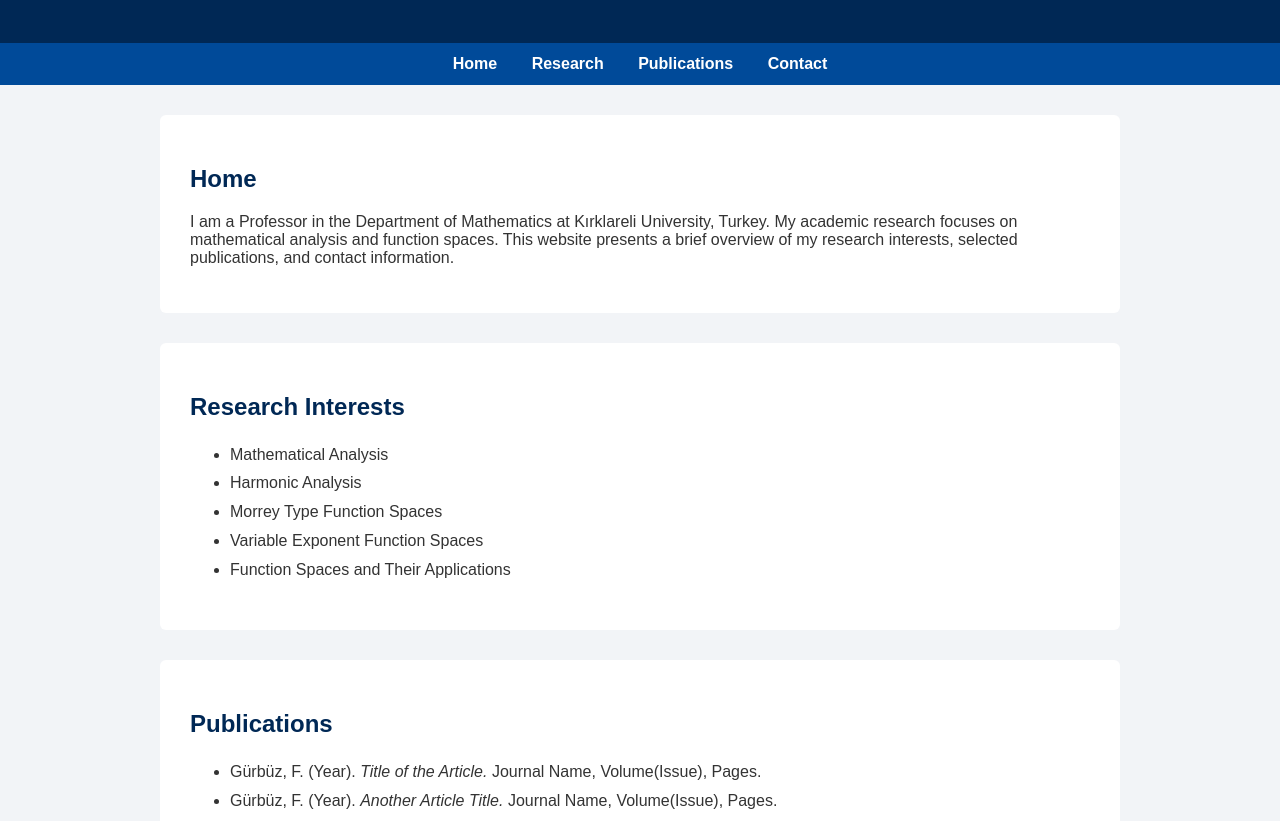
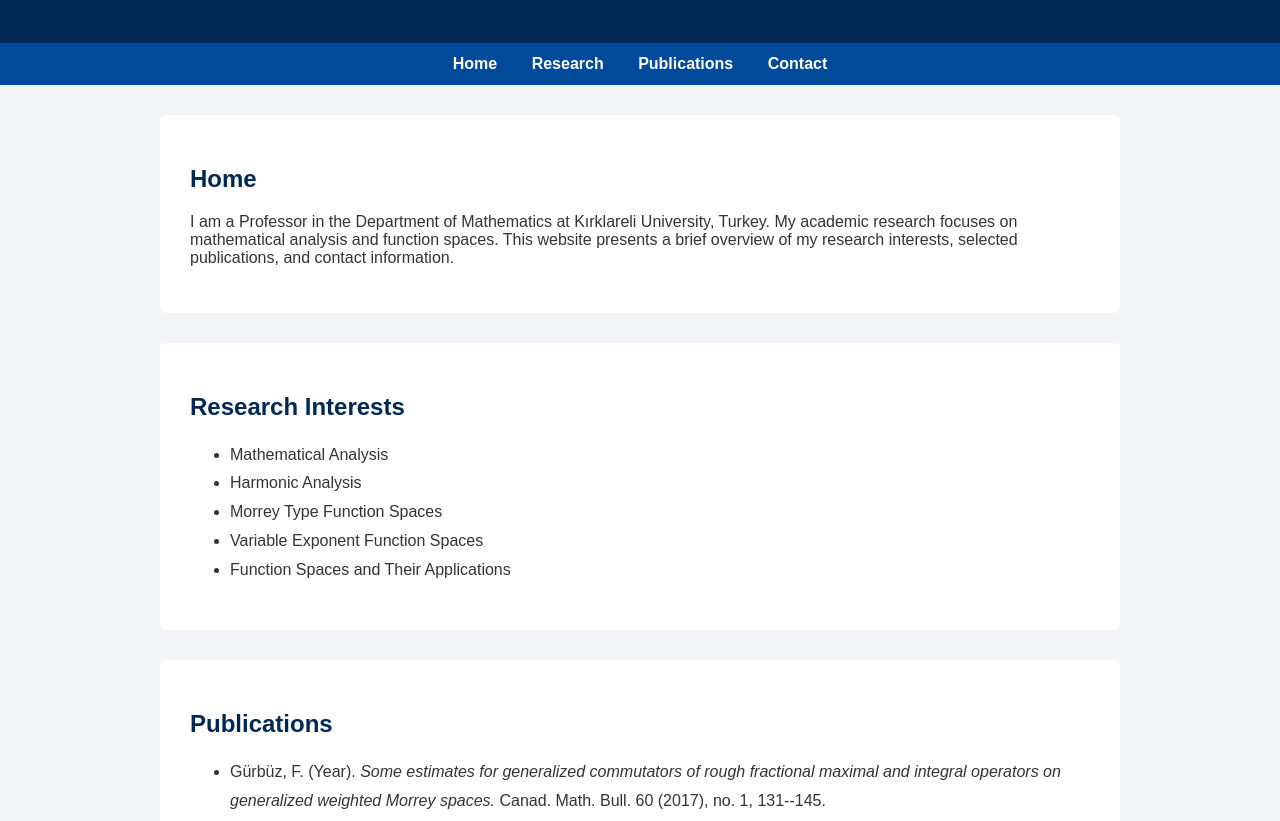
Before and after one commit to feritgurbuz1984/fertigurbuz.github.io, a plain HTML site: page index.html in a window 1280 px wide. Shown: the part 131-952 px from the top of the page. Drawn offline with Linux system fonts and the light colour scheme.

Commit message:
Update index.html

```diff
--- a/index.html
+++ b/index.html
@@ -102,8 +102,8 @@ footer {
   <ul>
     <li>
       Gürbüz, F. (Year).
-      <em>Title of the Article.</em>
-      Journal Name, Volume(Issue), Pages.
+      <em>Some estimates for generalized commutators of rough fractional maximal and integral operators on generalized weighted Morrey spaces.</em>
+      Canad. Math. Bull. 60 (2017), no. 1, 131--145.
     </li>
     <li>
       Gürbüz, F. (Year).
```
